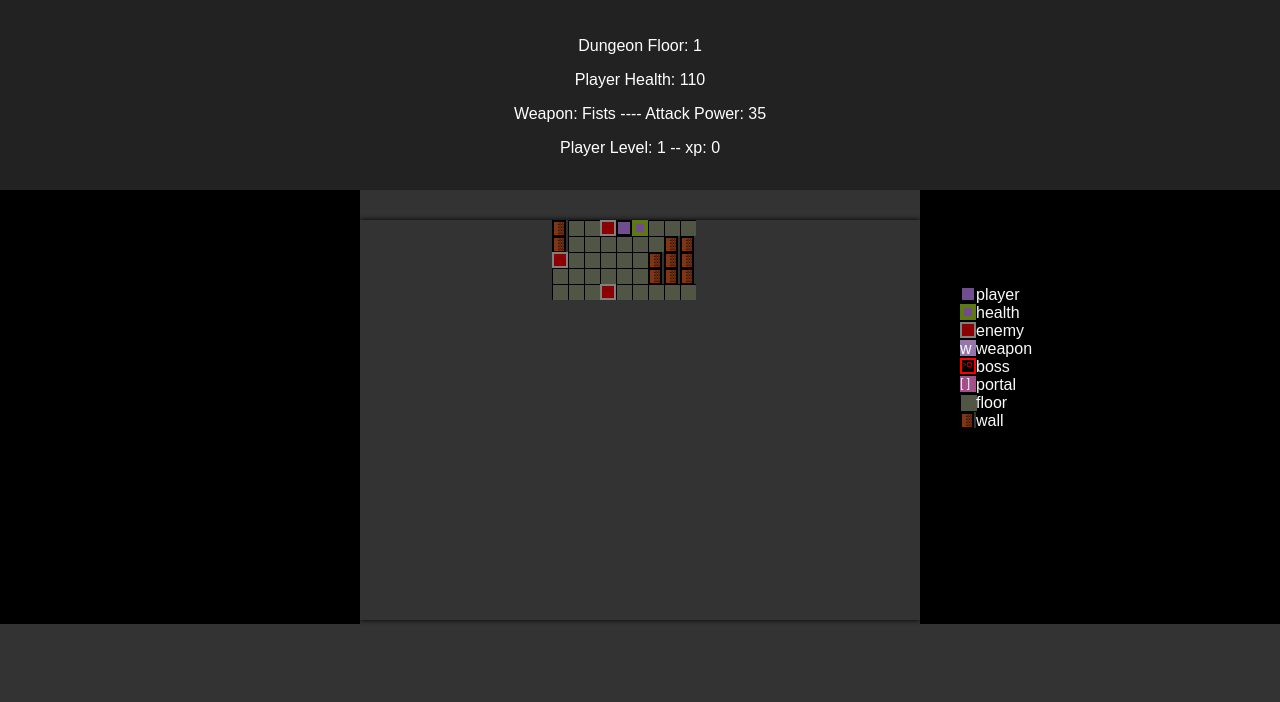
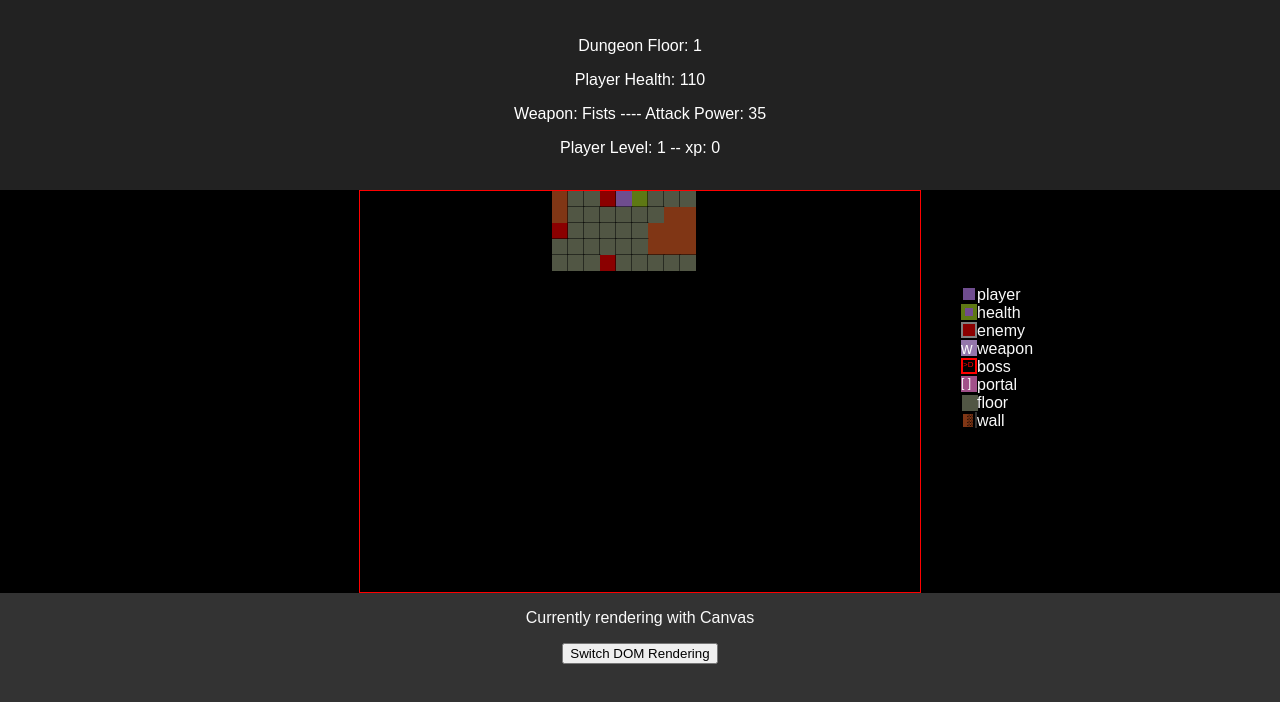
Before and after one commit to dfirebaugh/roguelike-crawler, a React (Create React App) app: page / in a window 1280 px wide. Shown: the top 702 px of the page. Built offline with nearby package versions, Linux system fonts and the light colour scheme.

Commit message:
adding canvas renderer

```diff
--- a/package.json
+++ b/package.json
@@ -4,11 +4,9 @@
   "private": true,
   "homepage": "https://dfirebaugh.github.io/roguelike-crawler",
   "dependencies": {
-    "konva": "^1.6.8",
     "react": "^15.6.1",
     "react-addons-update": "^15.6.2",
     "react-dom": "^15.6.1",
-    "react-konva": "^1.1.4",
     "react-scripts": "1.0.13"
   },
   "scripts": {
--- a/src/App.css
+++ b/src/App.css
@@ -59,11 +59,15 @@
 
 .combatLog{
   background:black;
-  width:30%;
+  width:45%;
   /*height:100%;*/
 }
 #game{
   display:flex;
+  background:black;
+}
+.gameBox{
+  border:1px solid red;
 }
 
 .image-for-cell{
--- /dev/null
+++ b/src/Components/CanvasGrid.js
@@ -0,0 +1,91 @@
+import React, { Component } from 'react';
+
+
+class CanvasGrid extends Component{
+  constructor(){
+    super();
+    this.w = 560;
+    this.h = 397;
+    this.tileSize = 16;
+  }
+  componentWillReceiveProps = (nextProps) => {
+    this.setState({level:this.props.level})
+    this.updateCanvas();
+  }
+  componentDidMount() {
+    this.ctx = this.refs.canvas.getContext('2d');
+    this.updateCanvas();
+  }
+    updateCanvas = () => {
+      this.ctx.clearRect(0,0,this.w,this.h);
+      // this.ctx.fillStyle="#333";
+      this.props.level.forEach((row,i)=> {
+        row.forEach((tile,j) => {
+          if(tile.hidden){
+            this.ctx.fillStyle = "rgba(0,0,0,0.6)";
+          }
+          else{
+            if(tile.type === 'wall'){
+              this.ctx.fillStyle = "#803615";
+              // this.ctx.save;
+              // this.ctx.fillStyle = 'black';
+              // this.ctx.font = '2px'
+              // this.ctx.fillText("▒▒",
+              //                   tile.pos.x * this.tileSize,
+              //                   tile.pos.y * this.tileSize);
+
+            }
+
+            if(tile.type === 'floor'){
+              this.ctx.fillStyle = "#515644";
+              this.ctx.strokeRect(tile.pos.x * this.tileSize,
+                                  tile.pos.y * this.tileSize,
+                                  this.tileSize,this.tileSize);
+            }
+
+            if(tile.type === 'enemy'){
+              this.ctx.fillStyle = "darkred";
+
+            }
+            if(tile.type === 'player'){
+              this.ctx.fillStyle = "#6F4D8F";
+              this.ctx.strokeRect(tile.pos.x * this.tileSize,
+                                  tile.pos.y * this.tileSize,
+                                  this.tileSize,this.tileSize);
+            }
+            if(tile.type === 'weapon'){
+              this.ctx.fillStyle = "#9476AB";
+            }
+            if(tile.type === 'health'){
+              this.ctx.fillStyle = "#5E7914";
+            }
+            if(tile.type === 'portal'){
+              this.ctx.fillStyle = "#A15089";
+            }
+            if(tile.type === 'boss'){
+              this.ctx.fillStyle = "black";
+            }
+          }
+
+          this.drawTile(j,i);
+
+        })
+      })
+    }
+
+    drawTile = (x,y) => {
+      this.ctx.fillRect(
+        x * this.tileSize, y * this.tileSize,
+        this.tileSize, this.tileSize
+      )
+    }
+  render(){
+    return (
+      <div className="container gameBox">
+        <canvas ref="canvas" width={this.w} height={this.h}/>
+      </div>
+		);
+	}
+}
+
+export default CanvasGrid;
--- a/src/Components/Controller.js
+++ b/src/Components/Controller.js
@@ -4,6 +4,7 @@ import StatusBox from './StatusBox.js';
 import ToolTip from './ToolTip.js';
 import generate from './generate.js';
 import Grid from './Grid.js';
+import CanvasGrid from './CanvasGrid.js';
 import CombatLog from './CombatLog.js';
 import Cell from './Cell.js';
 
@@ -23,7 +24,8 @@ class Controller extends Component {
       },
       isWin:false,
       curMessage: '',
-      gameOver:false
+      gameOver:false,
+      useCanvas:true
     };
     this.size = SIZE;
     this.moveCount = 1;
@@ -34,6 +36,7 @@ class Controller extends Component {
     this.playerXp = 0;
     this.curFloor= 1;
     this.weapon = {name:'Fists',attackPower:30};
+    this.handleRenderToggle = this.handleRenderToggle.bind(this);
   }
   toBePlaced = {
     enemies: {
@@ -614,11 +617,17 @@ class Controller extends Component {
 
   }
 
+  //toggle between rendering with the dom and rendering with Canvas
+  handleRenderToggle(e){
+    this.setState({useCanvas:!this.state.useCanvas})
+  }
   render() {
+    let useCanvas = (this.state.useCanvas ? <CanvasGrid size={SIZE} level={this.curGrid} />  : <Grid height={SIZE.GRID_HEIGHT} width={SIZE.GRID_WIDTH} level={this.curGrid}/> )
     let dungeon =
+    <div>
       <div id="game">
         <CombatLog  message={this.state.curMessage}/>
-      <Grid height={SIZE.GRID_HEIGHT} width={SIZE.GRID_WIDTH} level={this.curGrid}/>
+        {useCanvas}
         <div className='combatLog dungeonKey'>
           <ul>
             <li>
@@ -656,6 +665,11 @@ class Controller extends Component {
           </ul>
         </div>
       </div>
+      <p>{this.state.useCanvas ? 'Currently rendering with Canvas' : 'Currently rendering with DOM' }</p>
+      <button onClick={this.handleRenderToggle}>
+        {this.state.useCanvas ? 'Switch DOM Rendering' : 'Switch to Canvas' }
+      </button>
+    </div>
 
     let gameOver = <h1> YOU DIED <p>GAMEOVER</p>  </h1>
     let board = (this.state.playerHealth > 0 ? dungeon : gameOver)
@@ -680,6 +694,7 @@ class Controller extends Component {
         </div>
         {(this.playerXp > 3000 ? win : "")}
         {(this.moveCount === 0 ? tip : isWin)}
+
       </div>
     );
   }
--- a/src/Components/Grid.js
+++ b/src/Components/Grid.js
@@ -1,8 +1,8 @@
-import React from 'react';
+import React, { Component } from 'react';
 import Cell from './Cell.js';
 
 
-class Grid  extends React.Component{
+class Grid extends Component{
   cellComponents = (grid) => {
     let cells = grid.map((currRow,i)=>{
       let row = currRow.map((currCell, j) => {
@@ -21,8 +21,8 @@ class Grid  extends React.Component{
   }
   render(){
     return (
-      <div className="container text-center">
-        <div style={gridStyle}>
+      <div className="container gameBox text-center">
+        <div>
           {this.cellComponents(this.props.level)}
         </div>
       </div>
@@ -31,16 +31,6 @@ class Grid  extends React.Component{
 }
 
 // component styles
-const gridStyle = {
-  position:'relative',
-  display:'inline-block',
-  margin:'0 auto',
-  // border:'4px solid red',
-  marginTop: 30,
-  WebKitBoxShadow: "0 0 5px rgba(0, 0, 0, 1)",
-  MozBoxShadow: "0 0 5px rgba(0, 0, 0, 1)",
-  boxShadow: "0 0 5px rgba(0, 0, 0, 1)"
-};
 const rowStyle = {
   display:'flex',
   float:'left',
```
Also changed, not shown: 1 other file (tests, documents, lock files or other folders). Lines whose indentation alone changed are shown as unchanged.
